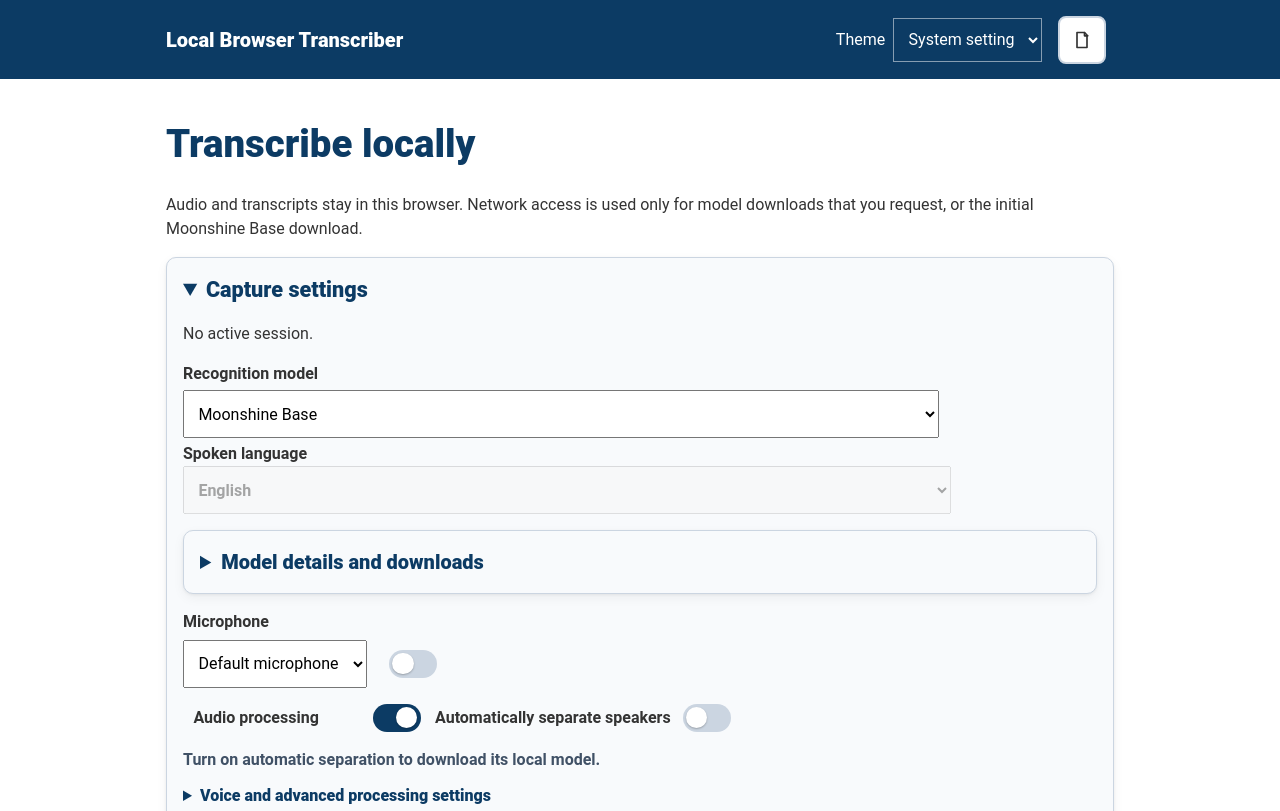
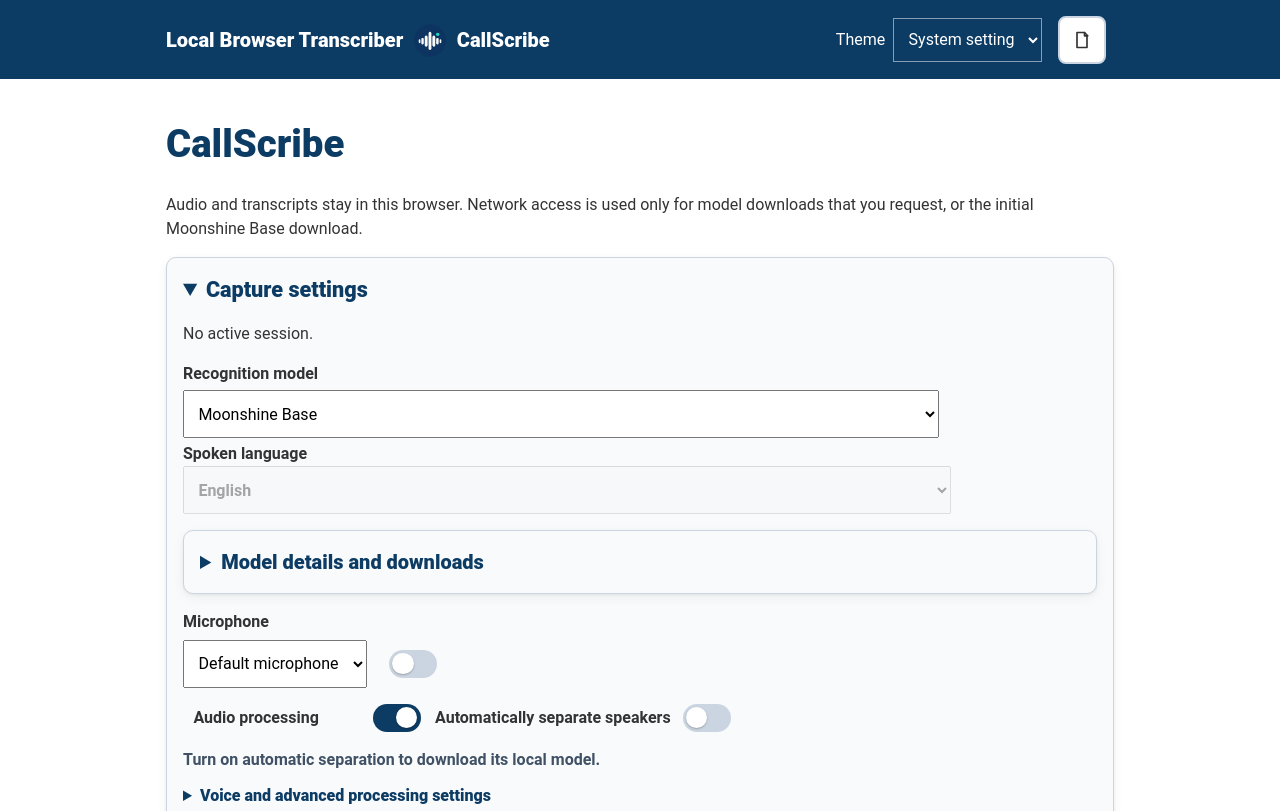
Before and after one commit to timdixon82/CallScribe, a website built with Vite: page index.html in a window 1280 px wide. Shown: the top 811 px of the page. Built offline with nearby package versions, Linux system fonts and the light colour scheme.

Commit message:
Brand app as CallScribe

```diff
--- a/index.html
+++ b/index.html
@@ -5,8 +5,10 @@
   <meta name="viewport" content="width=device-width, initial-scale=1">
   <meta name="description" content="A local-only browser transcriber for microphone and browser-supported computer audio.">
   <meta name="theme-color" content="#12355b">
-  <title>Local Browser Transcriber</title>
-  <script src="assets/version.js?v=0.2.17" defer></script>
+  <link rel="icon" type="image/png" href="assets/favicon.png">
+  <link rel="apple-touch-icon" href="assets/favicon.png">
+  <title>CallScribe — Local call transcription</title>
+  <script src="assets/version.js?v=0.2.18" defer></script>
 </head>
 <body>
   <a class="skip-link" href="#transcript-heading">Skip to transcript</a>
--- a/package.json
+++ b/package.json
@@ -1,6 +1,6 @@
 {
   "name": "local-browser-transcriber",
-  "version": "0.2.17",
+  "version": "0.2.18",
   "private": true,
   "type": "module",
   "scripts": {
--- a/public/assets/version.js
+++ b/public/assets/version.js
@@ -1,5 +1,5 @@
 (function showApplicationVersion() {
-  const APP_VERSION = '0.2.17';
+  const APP_VERSION = '0.2.18';
 
   function renderVersion() {
     document.querySelectorAll('[data-app-version]').forEach((element) => {
--- a/public/sw.js
+++ b/public/sw.js
@@ -1,4 +1,4 @@
-const CACHE = 'local-browser-transcriber-shell-v5';
+const CACHE = 'local-browser-transcriber-shell-v6';
 self.addEventListener('install', (event) => event.waitUntil(caches.open(CACHE).then((cache) => cache.addAll(['/']))));
 self.addEventListener('fetch', (event) => {
   if (event.request.method !== 'GET' || new URL(event.request.url).origin !== self.location.origin) return;
--- a/src/compact.css
+++ b/src/compact.css
@@ -1,4 +1,6 @@
 .top-sources { display: flex; flex-wrap: wrap; align-items: end; gap: 1rem; margin-block: .75rem; }
+.app-brand { display: inline-flex; align-items: center; gap: .55rem; }
+.app-brand img { width: 2.25rem; height: 2.25rem; flex: 0 0 auto; }
 .top-sources > div { min-width: min(100%, 20rem); }
 .microphone-source > label { display: block; font-weight: 700; }
 .microphone-controls { display: flex; flex-wrap: wrap; align-items: end; gap: .25rem; }
--- a/src/main.js
+++ b/src/main.js
@@ -47,6 +47,13 @@ async function saveScreenshot(frame, reason) { if (!session) throw new Error('St
 async function processScreenshotOcr(screenshot, marker) { try { const { recogniseImage } = await import('./ocr.js'); const text = await recogniseImage(screenshot.blob); screenshot.ocrState = 'ready'; screenshot.ocrText = text || 'No readable text was found in this screenshot.'; marker.text = screenshot.ocrText; await Promise.all([putScreenshot(screenshot), putSegment(marker)]); ui['ocr-status'].textContent = text ? 'OCR text added to the transcript.' : 'OCR completed: no readable text was found.'; } catch (error) { screenshot.ocrState = 'failed'; screenshot.ocrText = `OCR failed: ${error.message}`; marker.text = `[${screenshot.ocrText}]`; await Promise.all([putScreenshot(screenshot), putSegment(marker)]); ui['ocr-status'].textContent = 'OCR failed for a screenshot. You can continue capturing screenshots.'; } finally { renderTranscript(); } }
 
 async function initialise() {
+  const brand = document.querySelector('.app-brand');
+  const brandLogo = document.createElement('img');
+  brandLogo.src = 'assets/favicon.png';
+  brandLogo.alt = '';
+  brandLogo.setAttribute('aria-hidden', 'true');
+  brand.append(brandLogo, document.createTextNode('CallScribe'));
+  document.querySelector('main > header h1').textContent = 'CallScribe';
   const theme = localStorage.getItem('localBrowserTranscriberTheme') || 'system';
   ui['enable-microphone'].querySelector('.toggle-text').classList.add('sr-only');
   $('theme-select').value = theme;
```
Also changed, not shown: CHANGELOG.md, public/assets/favicon.png (added), 1 other file.
